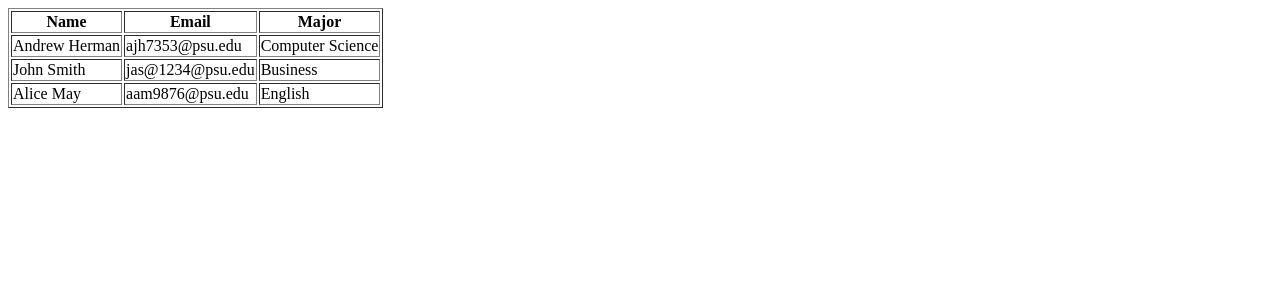
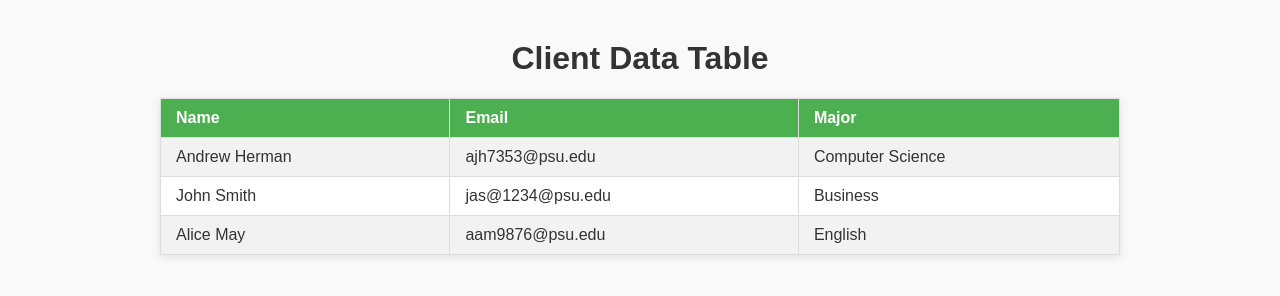
Before and after one commit to AndrewHerman28/Website-Test, a plain HTML site: page index.html in a window 1280 px wide. Drawn offline with Linux system fonts and the light colour scheme.

Commit message:
Update index.html

```diff
--- a/index.html
+++ b/index.html
@@ -1,17 +1,58 @@
 <!DOCTYPE html>
-<html>
+<html lang="en">
 <head>
-  <title>CSV Table</title>
+  <meta charset="UTF-8">
+  <title>Client Data Table</title>
+  <style>
+    body {
+      font-family: Arial, sans-serif;
+      margin: 40px;
+      background-color: #f9f9f9;
+      color: #333;
+    }
+    h1 {
+      text-align: center;
+    }
+    table {
+      border-collapse: collapse;
+      margin: 0 auto;
+      width: 80%;
+      background: #fff;
+      box-shadow: 0 2px 8px rgba(0,0,0,0.1);
+    }
+    th, td {
+      border: 1px solid #ddd;
+      padding: 10px 15px;
+      text-align: left;
+    }
+    th {
+      background-color: #4CAF50;
+      color: white;
+    }
+    tr:nth-child(even) {
+      background-color: #f2f2f2;
+    }
+    #error {
+      text-align: center;
+      color: red;
+      margin-top: 20px;
+    }
+  </style>
 </head>
 <body>
-  <table id="data-table" border="1"></table>
+  <h1>Client Data Table</h1>
+  <table id="data-table"></table>
+  <div id="error"></div>
 
   <script>
     async function loadCSV() {
+      try {
         const response = await fetch('Data.csv');
+        if (!response.ok) throw new Error("CSV file not found");
         const text = await response.text();
         const rows = text.trim().split('\n').map(r => r.split(','));
         const table = document.getElementById('data-table');
+        table.innerHTML = '';
         rows.forEach((row, i) => {
           const tr = document.createElement('tr');
           row.forEach(cell => {
@@ -21,6 +62,9 @@
           });
           table.appendChild(tr);
         });
+      } catch (err) {
+        document.getElementById('error').textContent = "Error loading CSV: " + err.message;
+      }
     }
     loadCSV();
   </script>
```
Lines whose indentation alone changed are shown as unchanged.
